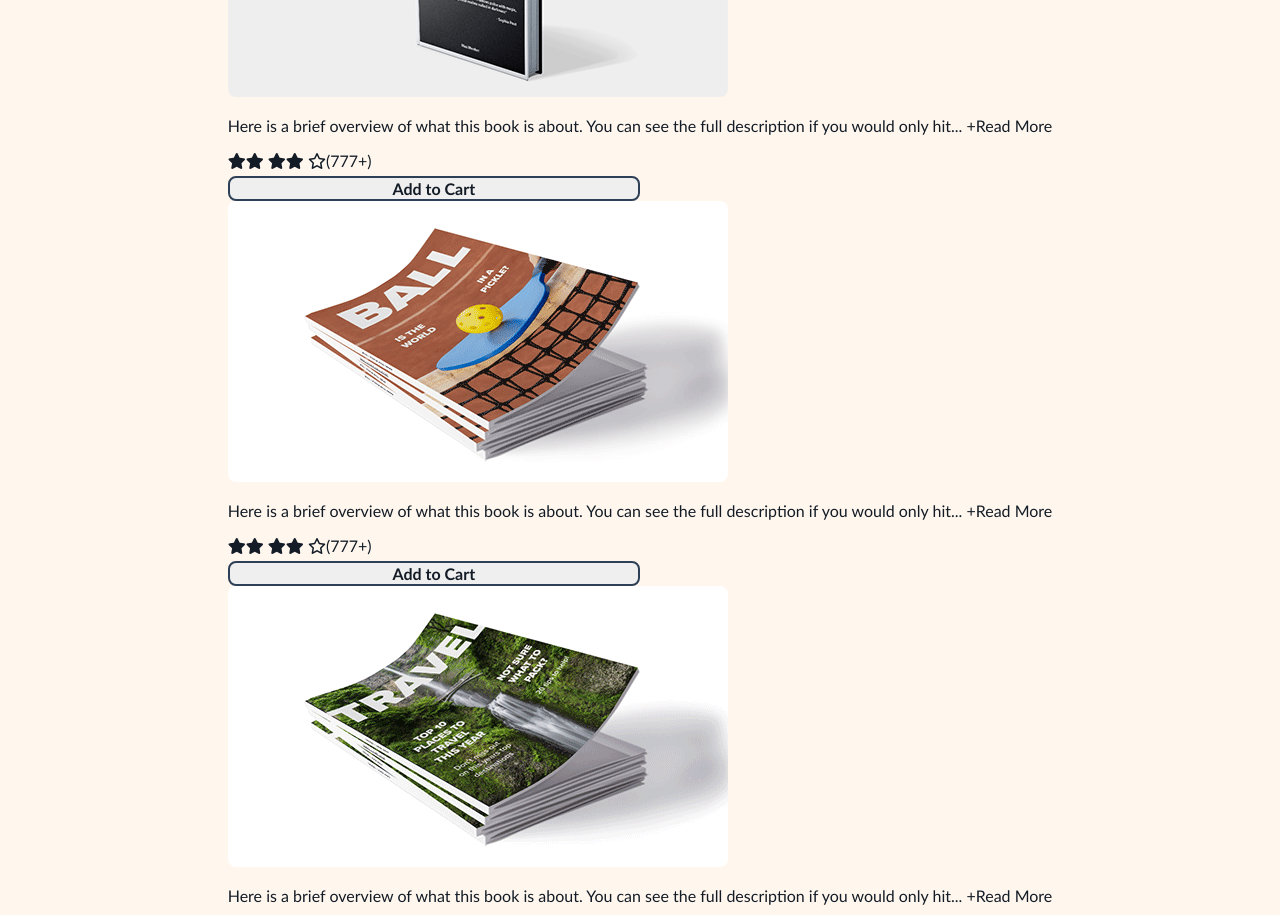
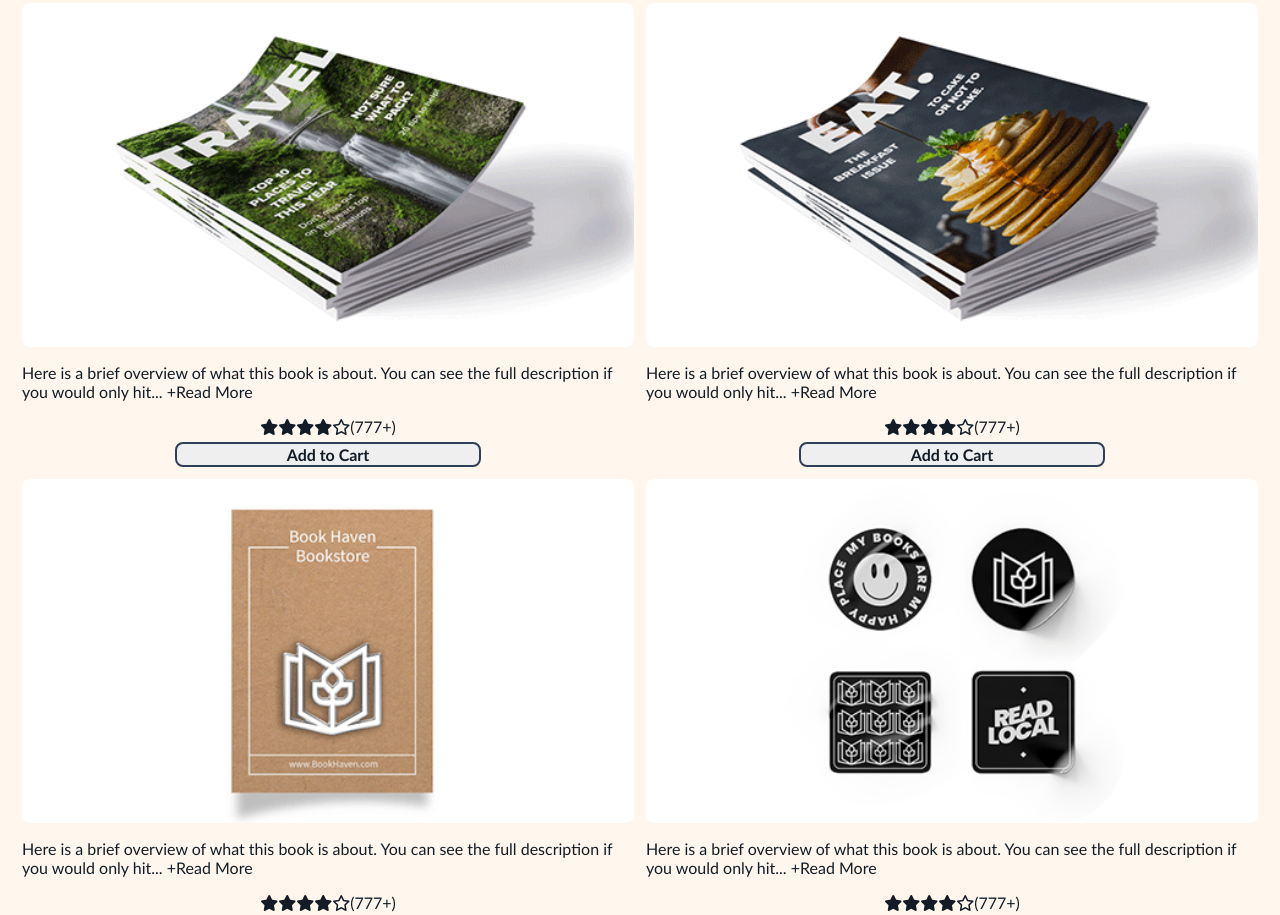
Before and after one commit to Pzang1994/stackblitz-Book-Haven-Bookstore, a website: page Gallery.html in a window 1280 px wide. Shown: the part 1144-2059 px from the top of the page. Drawn offline with Linux system fonts and the light colour scheme.

Commit message:
Format Gallery page

```diff
--- a/Gallery.html
+++ b/Gallery.html
@@ -54,9 +54,9 @@
                 if you would only hit... <span><a class="read-more">+Read More</a></span>
             </p>
             <div class="review">
-                <span class="fa-solid fa-star"></span><span class="fa-solid fa-star"></span>
-                <span class="fa-solid fa-star"></span><span class="fa-solid fa-star"></span>
-                <span class="fa-regular fa-star"></span><span>(777+)</span>
+              <span class="fa-solid fa-star"></span><span class="fa-solid fa-star"></span><!--
+              --><span class="fa-solid fa-star"></span><span class="fa-solid fa-star"></span><!--
+              --><span class="fa-regular fa-star"></span><span>(777+)</span>
             </div>
             <button type="button" class="add-to-cart">Add to Cart</button>
         </div>
@@ -66,9 +66,9 @@
                 if you would only hit... <span><a class="read-more">+Read More</a></span>
             </p>
             <div class="review">
-                <span class="fa-solid fa-star"></span><span class="fa-solid fa-star"></span>
-                <span class="fa-solid fa-star"></span><span class="fa-solid fa-star"></span>
-                <span class="fa-regular fa-star"></span><span>(777+)</span>
+                <span class="fa-solid fa-star"></span><span class="fa-solid fa-star"></span><!--
+                --><span class="fa-solid fa-star"></span><span class="fa-solid fa-star"></span><!--
+                --><span class="fa-regular fa-star"></span><span>(777+)</span>
             </div>
             <button type="button" class="add-to-cart">Add to Cart</button>
         </div><div class="Gallery-Box">
@@ -77,9 +77,9 @@
                 if you would only hit... <span><a class="read-more">+Read More</a></span>
             </p>
             <div class="review">
-                <span class="fa-solid fa-star"></span><span class="fa-solid fa-star"></span>
-                <span class="fa-solid fa-star"></span><span class="fa-solid fa-star"></span>
-                <span class="fa-regular fa-star"></span><span>(777+)</span>
+              <span class="fa-solid fa-star"></span><span class="fa-solid fa-star"></span><!--
+              --><span class="fa-solid fa-star"></span><span class="fa-solid fa-star"></span><!--
+              --><span class="fa-regular fa-star"></span><span>(777+)</span>
             </div>
             <button type="button" class="add-to-cart">Add to Cart</button>
         </div><div class="Gallery-Box">
@@ -88,9 +88,9 @@
                 if you would only hit... <span><a class="read-more">+Read More</a></span>
             </p>
             <div class="review">
-                <span class="fa-solid fa-star"></span><span class="fa-solid fa-star"></span>
-                <span class="fa-solid fa-star"></span><span class="fa-solid fa-star"></span>
-                <span class="fa-regular fa-star"></span><span>(777+)</span>
+              <span class="fa-solid fa-star"></span><span class="fa-solid fa-star"></span><!--
+              --><span class="fa-solid fa-star"></span><span class="fa-solid fa-star"></span><!--
+              --><span class="fa-regular fa-star"></span><span>(777+)</span>
             </div>
             <button type="button" class="add-to-cart">Add to Cart</button>
         </div><div class="Gallery-Box">
@@ -99,9 +99,9 @@
                 if you would only hit... <span><a class="read-more">+Read More</a></span>
             </p>
             <div class="review">
-                <span class="fa-solid fa-star"></span><span class="fa-solid fa-star"></span>
-                <span class="fa-solid fa-star"></span><span class="fa-solid fa-star"></span>
-                <span class="fa-regular fa-star"></span><span>(777+)</span>
+              <span class="fa-solid fa-star"></span><span class="fa-solid fa-star"></span><!--
+              --><span class="fa-solid fa-star"></span><span class="fa-solid fa-star"></span><!--
+              --><span class="fa-regular fa-star"></span><span>(777+)</span>
             </div>
             <button type="button" class="add-to-cart">Add to Cart</button>
         </div><div class="Gallery-Box">
@@ -110,9 +110,9 @@
                 if you would only hit... <span><a class="read-more">+Read More</a></span>
             </p>
             <div class="review">
-                <span class="fa-solid fa-star"></span><span class="fa-solid fa-star"></span>
-                <span class="fa-solid fa-star"></span><span class="fa-solid fa-star"></span>
-                <span class="fa-regular fa-star"></span><span>(777+)</span>
+              <span class="fa-solid fa-star"></span><span class="fa-solid fa-star"></span><!--
+              --><span class="fa-solid fa-star"></span><span class="fa-solid fa-star"></span><!--
+              --><span class="fa-regular fa-star"></span><span>(777+)</span>
             </div>
             <button type="button" class="add-to-cart">Add to Cart</button>
         </div><div class="Gallery-Box">
@@ -121,9 +121,9 @@
                 if you would only hit... <span><a class="read-more">+Read More</a></span>
             </p>
             <div class="review">
-                <span class="fa-solid fa-star"></span><span class="fa-solid fa-star"></span>
-                <span class="fa-solid fa-star"></span><span class="fa-solid fa-star"></span>
-                <span class="fa-regular fa-star"></span><span>(777+)</span>
+              <span class="fa-solid fa-star"></span><span class="fa-solid fa-star"></span><!--
+              --><span class="fa-solid fa-star"></span><span class="fa-solid fa-star"></span><!--
+              --><span class="fa-regular fa-star"></span><span>(777+)</span>
             </div>
             <button type="button" class="add-to-cart">Add to Cart</button>
         </div><div class="Gallery-Box">
@@ -132,9 +132,9 @@
                 if you would only hit... <span><a class="read-more">+Read More</a></span>
             </p>
             <div class="review">
-                <span class="fa-solid fa-star"></span><span class="fa-solid fa-star"></span>
-                <span class="fa-solid fa-star"></span><span class="fa-solid fa-star"></span>
-                <span class="fa-regular fa-star"></span><span>(777+)</span>
+              <span class="fa-solid fa-star"></span><span class="fa-solid fa-star"></span><!--
+              --><span class="fa-solid fa-star"></span><span class="fa-solid fa-star"></span><!--
+              --><span class="fa-regular fa-star"></span><span>(777+)</span>
             </div>
             <button type="button" class="add-to-cart">Add to Cart</button>
         </div>
@@ -144,9 +144,9 @@
                 if you would only hit... <span><a class="read-more">+Read More</a></span>
             </p>
             <div class="review">
-                <span class="fa-solid fa-star"></span><span class="fa-solid fa-star"></span>
-                <span class="fa-solid fa-star"></span><span class="fa-solid fa-star"></span>
-                <span class="fa-regular fa-star"></span><span>(777+)</span>
+              <span class="fa-solid fa-star"></span><span class="fa-solid fa-star"></span><!--
+              --><span class="fa-solid fa-star"></span><span class="fa-solid fa-star"></span><!--
+              --><span class="fa-regular fa-star"></span><span>(777+)</span>
             </div>
             <button type="button" class="add-to-cart">Add to Cart</button>
         </div>
--- a/styles.css
+++ b/styles.css
@@ -241,6 +241,26 @@ label{
   padding: 16px;
 }
 
+#Gallery{
+  flex-direction: row;
+  flex-wrap: wrap;
+}
+
+.Gallery-Box{
+  width: 50%;
+  padding: 6px;
+  display: flex;
+  flex-direction: column;
+}
+
+.Gallery-Box>img{
+  width: 100%;
+}
+
+.review{
+  text-align: center;
+}
+
 .Category-Picture{
   width: 100%;
 }
```
